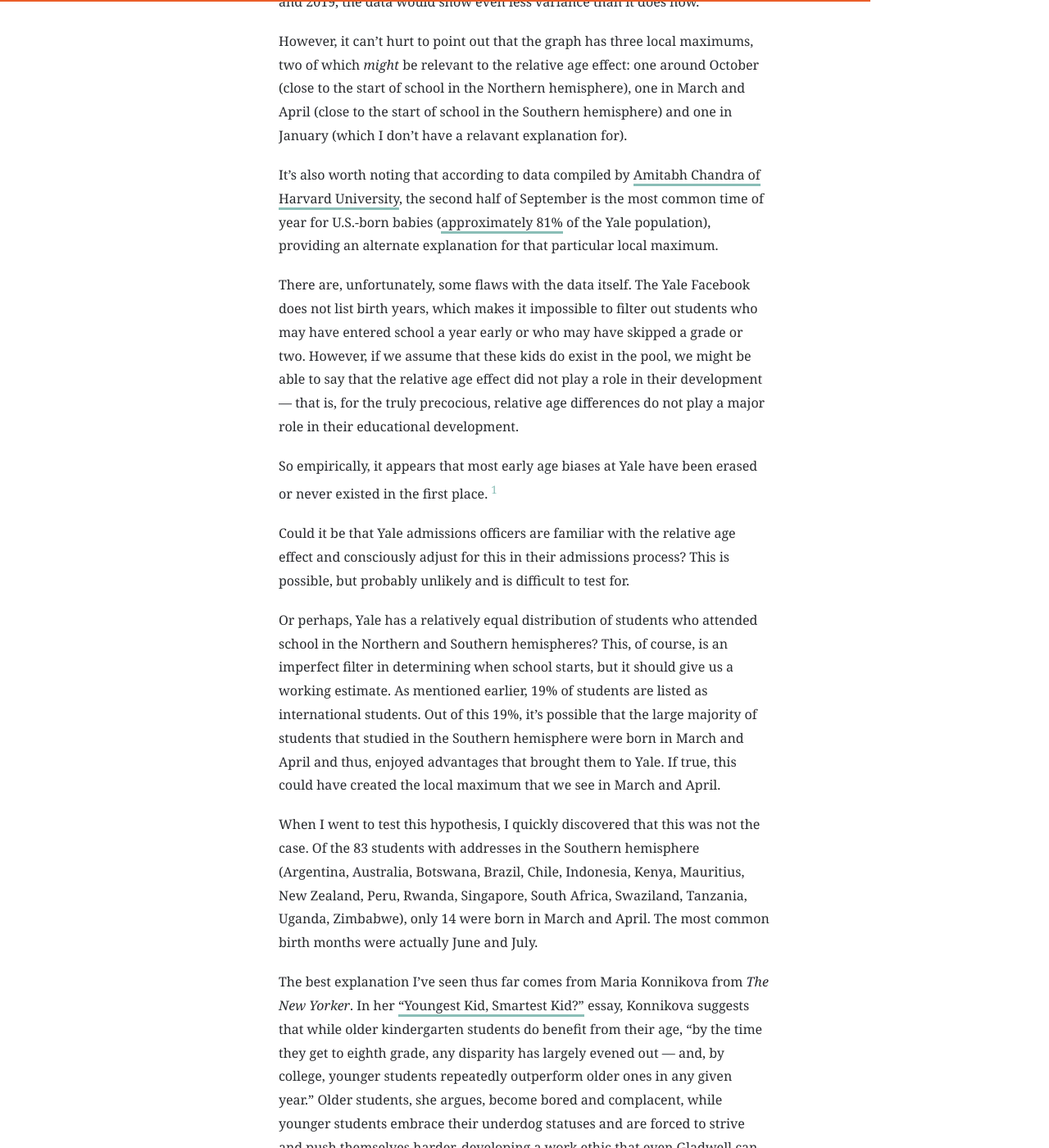
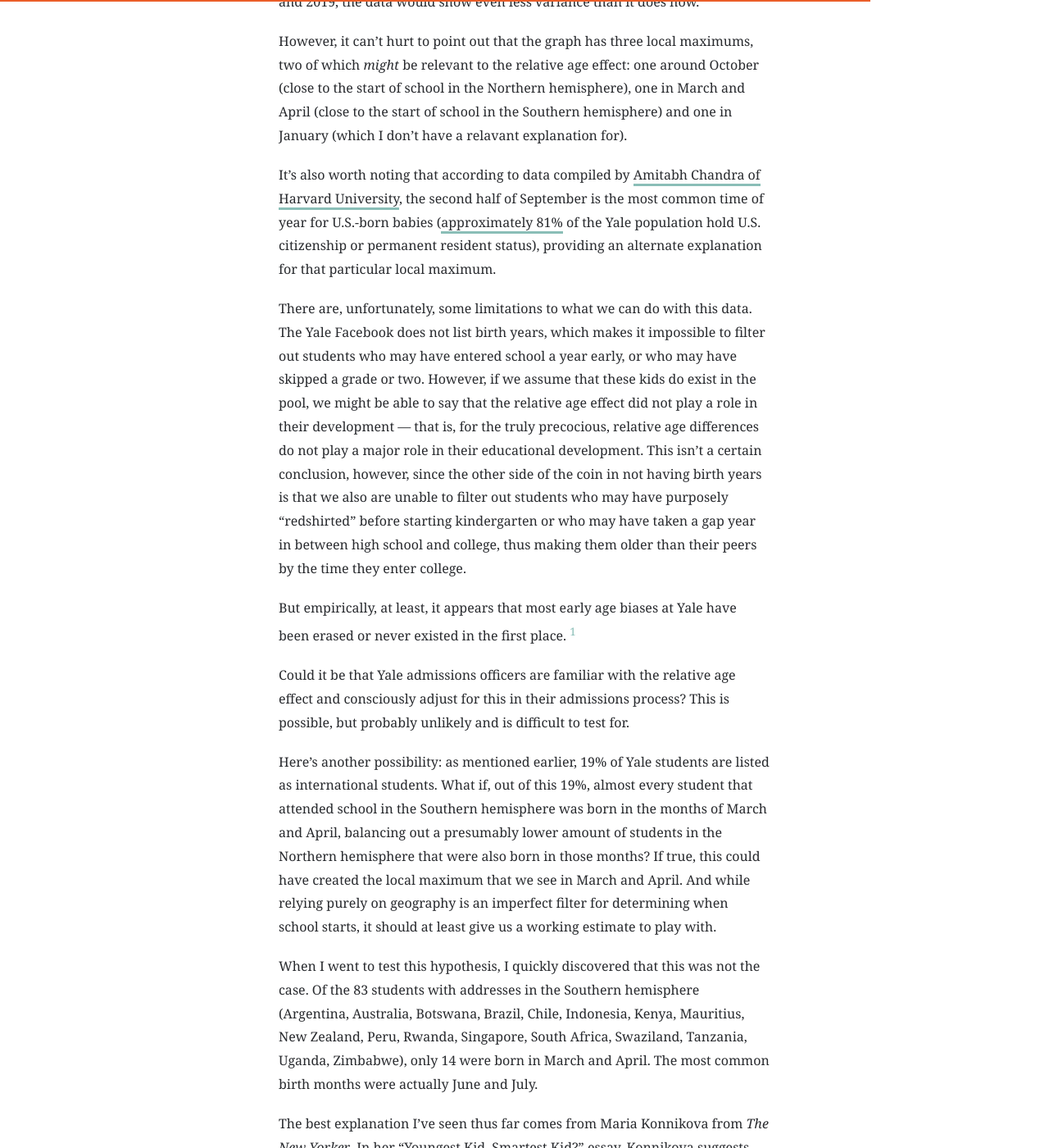
Before and after one commit to frankjwu/frankjwu.github.com, a Jekyll site: the page built from _posts/2015-06-30-investigating-the-relative-age-effect-at-yale.markdown, in a window 1280 px wide and 1400 px high, scrolled down 2586 px. Shown: the whole window at 82% size. Built offline with Jekyll 4.4.1, drawn with Linux system fonts in a browser that asks for light colours; nearby versions of some CDN libraries; comment, search, counter and statistics services are not loaded; some of the changed text lies outside the part shown.

Commit message:
Edits and JC credit

```diff
--- a/_posts/2015-06-30-investigating-the-relative-age-effect-at-yale.markdown
+++ b/_posts/2015-06-30-investigating-the-relative-age-effect-at-yale.markdown
@@ -36,18 +36,20 @@
 
 However, it can't hurt to point out that the graph has three local maximums, two of which *might* be relevant to the relative age effect: one around October (close to the start of school in the Northern hemisphere), one in March and April (close to the start of school in the Southern hemisphere) and one in January (which I don't have a relavant explanation for).
 
-It's also worth noting that according to data compiled by [Amitabh Chandra of Harvard University](http://thedailyviz.com/2012/05/12/how-common-is-your-birthday/), the second half of September is the most common time of year for U.S.-born babies ([approximately 81%](http://oir.yale.edu/yale-factsheet) of the Yale population), providing an alternate explanation for that particular local maximum.
+It's also worth noting that according to data compiled by [Amitabh Chandra of Harvard University](http://thedailyviz.com/2012/05/12/how-common-is-your-birthday/), the second half of September is the most common time of year for U.S.-born babies ([approximately 81%](http://oir.yale.edu/yale-factsheet) of the Yale population hold U.S. citizenship or permanent resident status), providing an alternate explanation for that particular local maximum.
 
-There are, unfortunately, some flaws with the data itself. The Yale Facebook does not list birth years, which makes it impossible to filter out students who may have entered school a year early or who may have skipped a grade or two. However, if we assume that these kids do exist in the pool, we might be able to say that the relative age effect did not play a role in their development — that is, for the truly precocious, relative age differences do not play a major role in their educational development.
+There are, unfortunately, some limitations to what we can do with this data. The Yale Facebook does not list birth years, which makes it impossible to filter out students who may have entered school a year early, or who may have skipped a grade or two. However, if we assume that these kids do exist in the pool, we might be able to say that the relative age effect did not play a role in their development — that is, for the truly precocious, relative age differences do not play a major role in their educational development. This isn't a certain conclusion, however, since the other side of the coin in not having birth years is that we also are unable to filter out students who may have purposely "redshirted" before starting kindergarten or who may have taken a gap year in between high school and college, thus making them older than their peers by the time they enter college.
 
-So empirically, it appears that most early age biases at Yale have been erased or never existed in the first place. [^1]
+But empirically, at least, it appears that most early age biases at Yale have been erased or never existed in the first place. [^1]
 
 Could it be that Yale admissions officers are familiar with the relative age effect and consciously adjust for this in their admissions process? This is possible, but probably unlikely and is difficult to test for.
 
-Or perhaps, Yale has a relatively equal distribution of students who attended school in the Northern and Southern hemispheres? This, of course, is an imperfect filter in determining when school starts, but it should give us a working estimate. As mentioned earlier, 19% of students are listed as international students. Out of this 19%, it's possible that the large majority of students that studied in the Southern hemisphere were born in March and April and thus, enjoyed advantages that brought them to Yale. If true, this could have created the local maximum that we see in March and April.
+Here's another possibility: as mentioned earlier, 19% of Yale students are listed as international students. What if, out of this 19%, almost every student that attended school in the Southern hemisphere was born in the months of March and April, balancing out a presumably lower amount of students in the Northern hemisphere that were also born in those months? If true, this could have created the local maximum that we see in March and April. And while relying purely on geography is an imperfect filter for determining when school starts, it should at least give us a working estimate to play with.
 
 When I went to test this hypothesis, I quickly discovered that this was not the case. Of the 83 students with addresses in the Southern hemisphere (Argentina, Australia, Botswana, Brazil, Chile, Indonesia, Kenya, Mauritius, New Zealand, Peru, Rwanda, Singapore, South Africa, Swaziland, Tanzania, Uganda, Zimbabwe), only 14 were born in March and April. The most common birth months were actually June and July.
 
 The best explanation I've seen thus far comes from Maria Konnikova from *The New Yorker*. In her ["Youngest Kid, Smartest Kid?"](http://www.newyorker.com/tech/elements/youngest-kid-smartest-kid) essay, Konnikova suggests that while older kindergarten students do benefit from their age, "by the time they get to eighth grade, any disparity has largely evened out — and, by college, younger students repeatedly outperform older ones in any given year." Older students, she argues, become bored and complacent, while younger students embrace their underdog statuses and are forced to strive and push themselves harder, developing a work ethic that even Gladwell can appreciate.
 
+*Thanks to Jonathan Chang for reading a draft of this essay.*
+
 [^1]: Note: this experiment only tests for the relative age bias. I am positive that there are many other biases and barriers in this data set that can not be explained solely by age.
```
